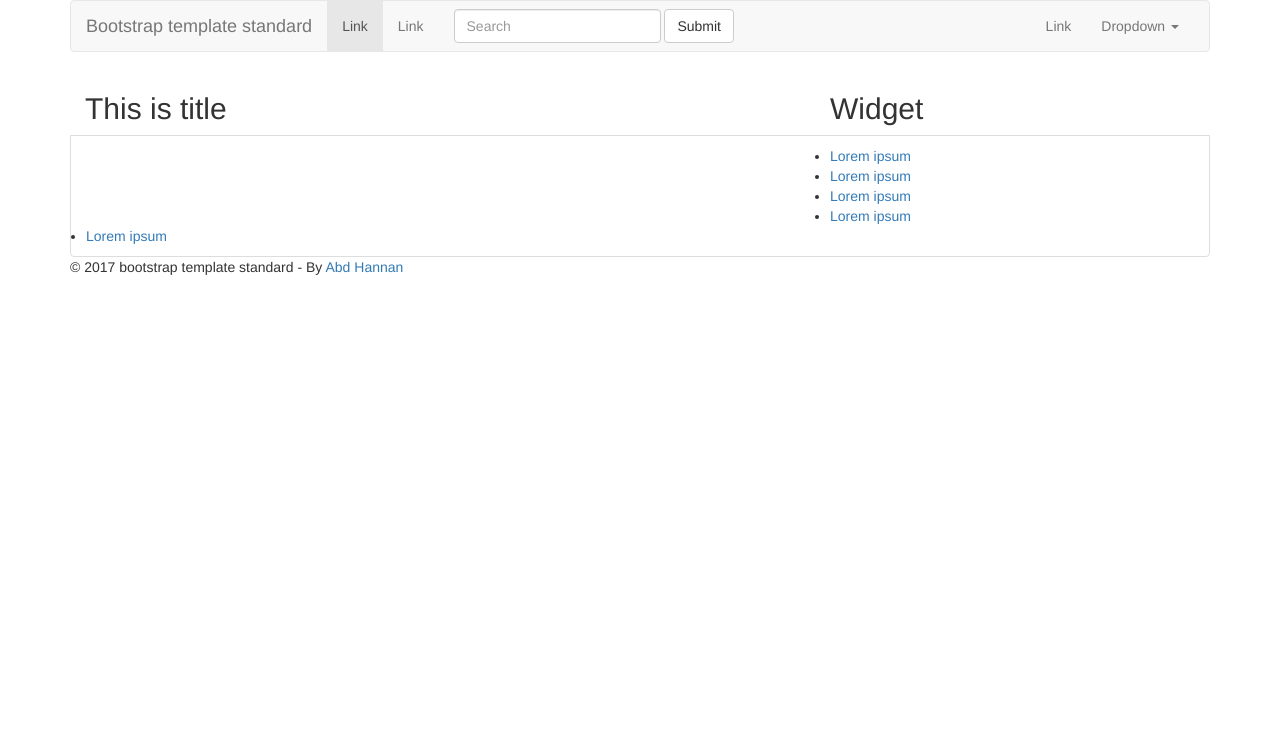
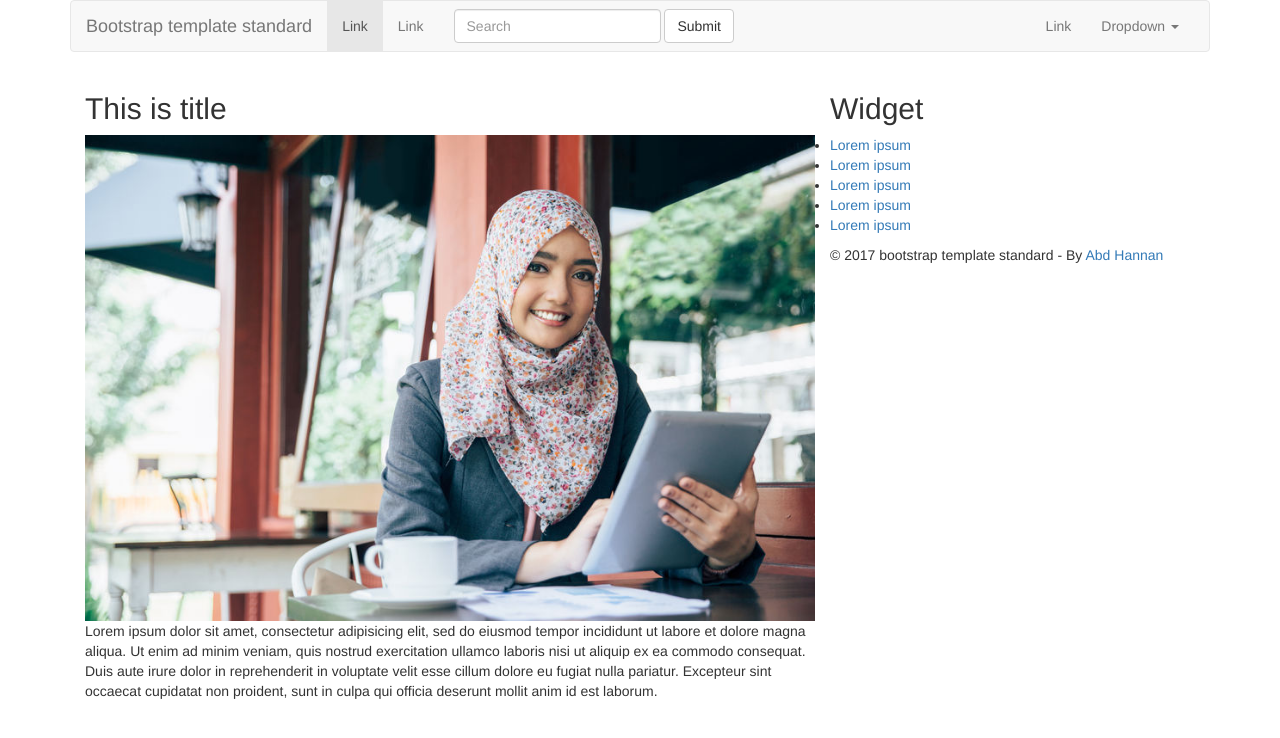
Before and after one commit to abdhannan/bootstrap-template-standard, a plain HTML site: page index.html in a window 1280 px wide. Drawn offline with nearby package versions, Linux system fonts and the light colour scheme; a script that the page names is missing.

Commit message:
add assets and add image to index

```diff
--- a/index.html
+++ b/index.html
@@ -69,7 +69,10 @@
 					<main>
 						<div class="col-md-8">
 							<h2 class="title">This is title</h2>
-							<div class="content-text">
+							<div class="content-">
+							<div class="media">
+								<img src="assets/img/bg02.jpg" class="img-responsive">
+							</div>
 								<p>
 									Lorem ipsum dolor sit amet, consectetur adipisicing elit, sed do eiusmod
 									tempor incididunt ut labore et dolore magna aliqua. Ut enim ad minim veniam,
@@ -84,7 +87,7 @@
 				</section>
 				<section class="widget">
 					<h2 class="title-widget">Widget</h2>
-					<ul class="list-group-item">
+					<ul class="list-group-">
 						<li><a href="#">Lorem ipsum</a></li>
 						<li><a href="#">Lorem ipsum</a></li>
 						<li><a href="#">Lorem ipsum</a></li>
```
